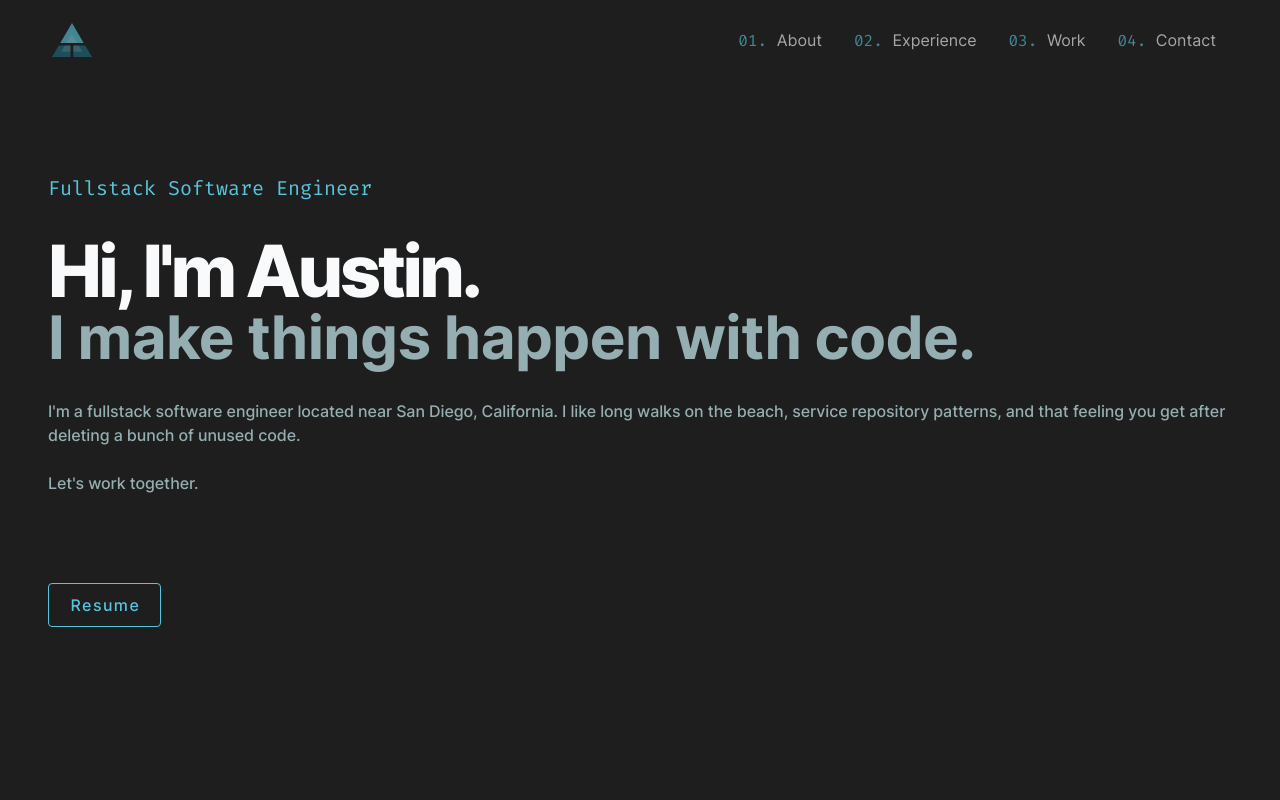
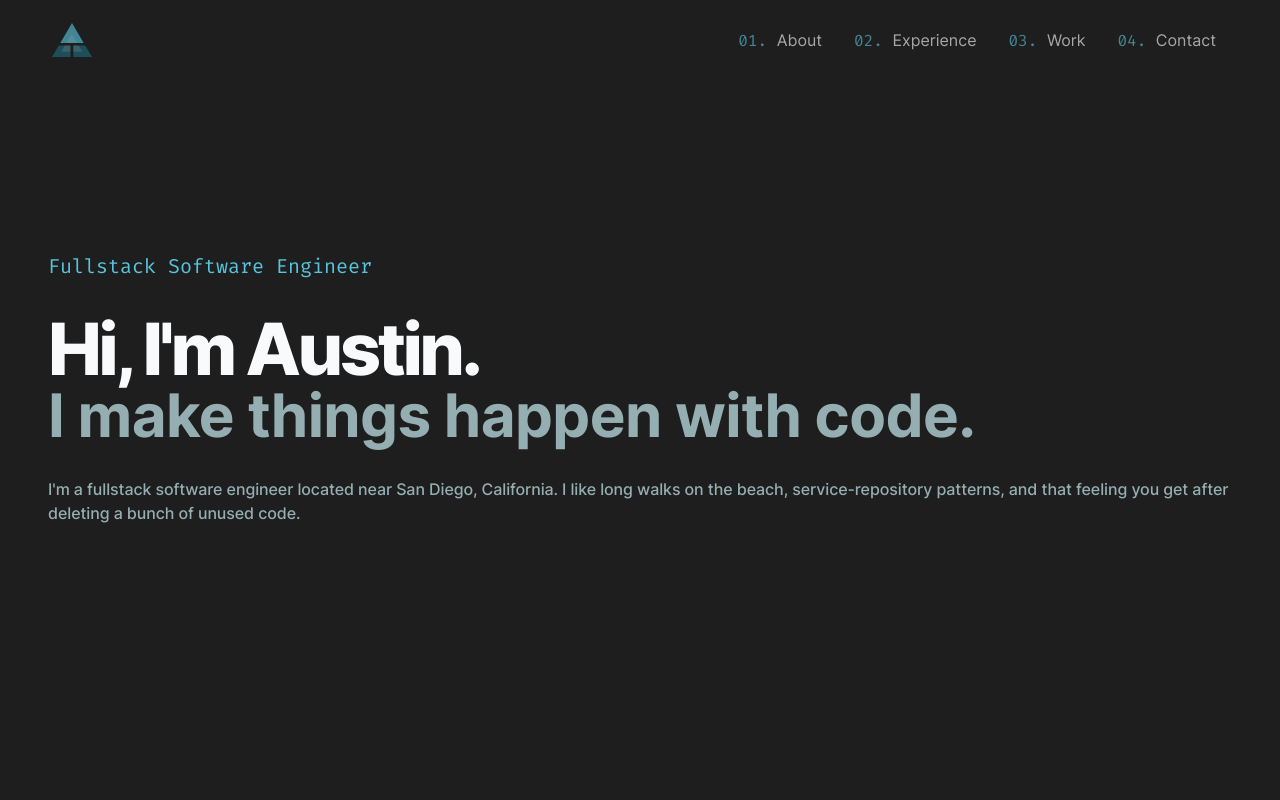
Before and after one commit to austin-c-thomas/austinthomasdev, a Vue app: page / in a window 1280 px wide. Shown: the top 800 px of the page. Built offline with nearby package versions, Linux system fonts and the light colour scheme.

Commit message:
Comment out resume cta button for now

```diff
--- a/src/views/WelcomeView.vue
+++ b/src/views/WelcomeView.vue
@@ -13,11 +13,11 @@
             </div>
 
             <div class="statement">
-                <p>I'm a fullstack software engineer located near San Diego, California. I like long walks on the beach, service repository patterns, and that feeling you get after deleting a bunch of unused code.</p><p>Let's work together.</p>
+                <p>I'm a fullstack software engineer located near San Diego, California. I like long walks on the beach, service-repository patterns, and that feeling you get after deleting a bunch of unused code.</p>
             </div>
         </FlexContainer>
 
-        <FlexContainer fit-content>
+        <!-- <FlexContainer fit-content>
             <div class="cta">
                 <VBtn
                     variant="outlined"
@@ -25,7 +25,7 @@
                     size="large"
                 >Resume</VBtn>
             </div>
-        </FlexContainer>
+        </FlexContainer> -->
 
     </FlexContainer>
 
```
